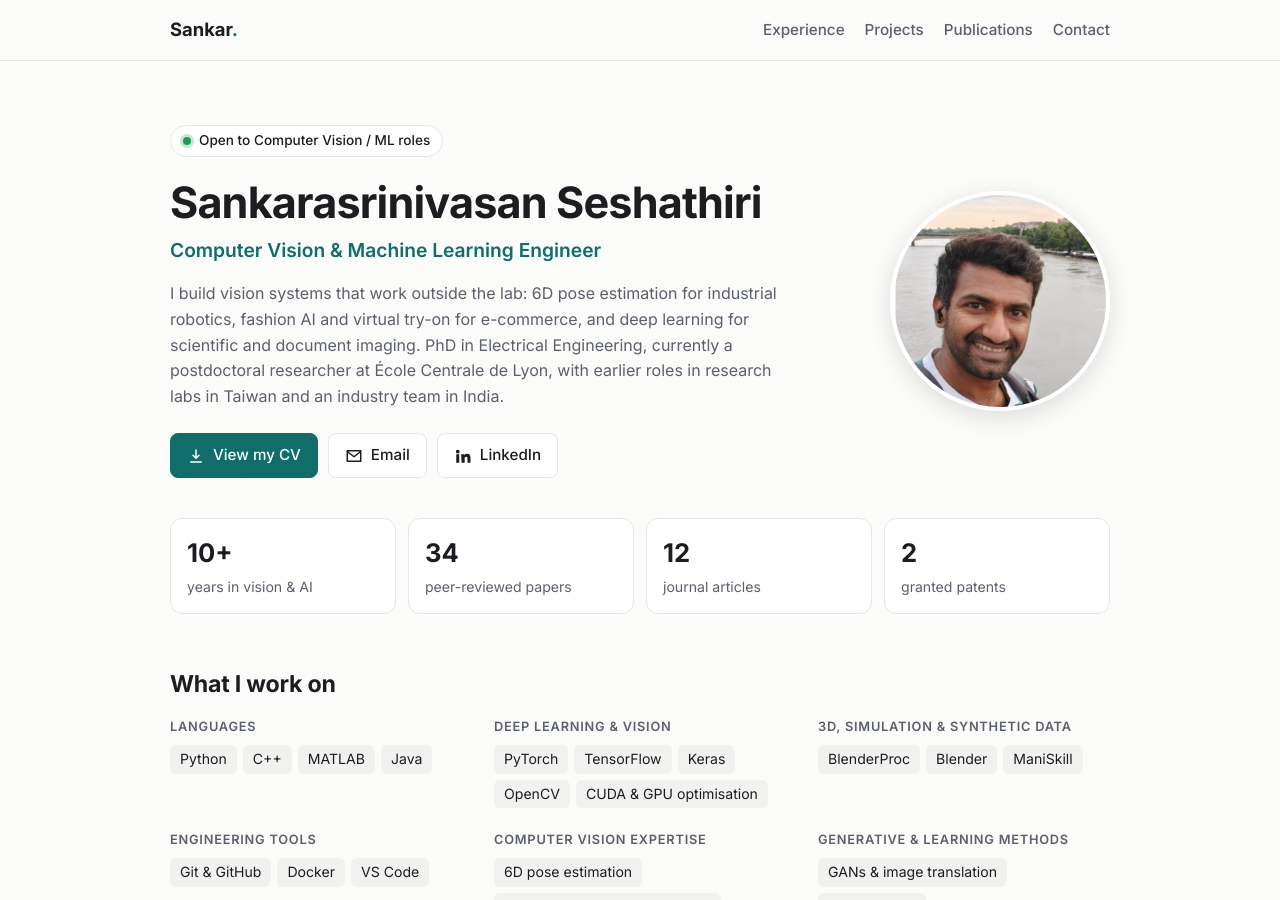
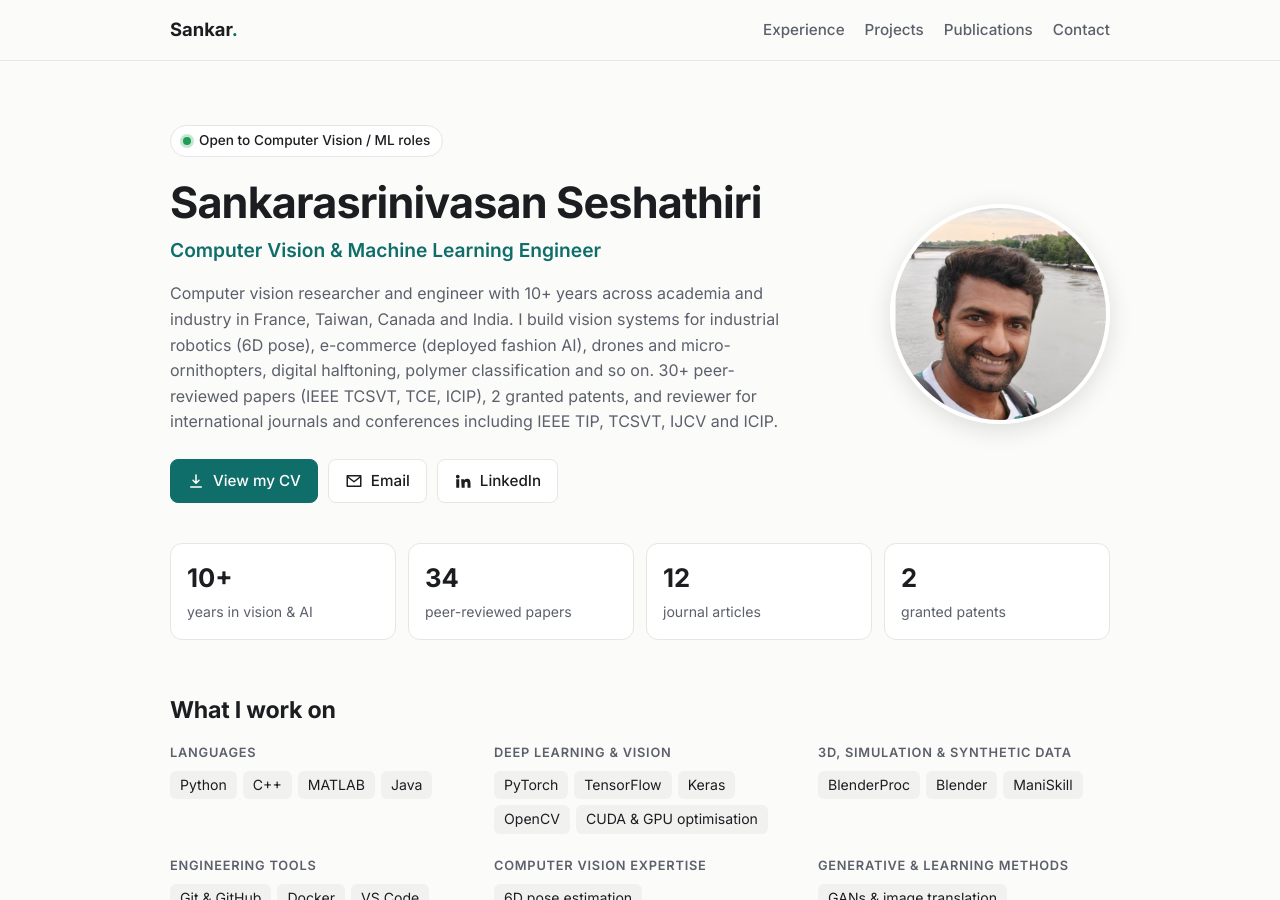
Before and after one commit to SankarSrin/sankarsrin.github.io, a Jekyll site: the page built from index.html, in a window 1280 px wide and 900 px high. Built offline with Jekyll 4.4.1, drawn with Linux system fonts in a browser that asks for light colours.

Commit message:
Revise personal description in index.html
Updated the personal description to highlight experience and achievements in computer vision research and engineering.

```diff
--- a/index.html
+++ b/index.html
@@ -13,10 +13,7 @@
     <h1>{{ site.title }}</h1>
     <p class="headline">{{ site.headline }}</p>
     <p class="lede">
-      I build vision systems that work outside the lab: 6D pose estimation for industrial robotics,
-      fashion AI and virtual try-on for e-commerce, and deep learning for scientific and document imaging.
-      PhD in Electrical Engineering, currently a postdoctoral researcher at École Centrale de Lyon, with earlier
-      roles in research labs in Taiwan and an industry team in India.
+     Computer vision researcher and engineer with 10+ years across academia and industry in France, Taiwan, Canada and India. I build vision systems for industrial robotics (6D pose), e-commerce (deployed fashion AI), drones and micro-ornithopters, digital halftoning, polymer classification and so on. 30+ peer-reviewed papers (IEEE TCSVT, TCE, ICIP), 2 granted patents, and reviewer for international journals and conferences including IEEE TIP, TCSVT, IJCV and ICIP.
     </p>
     <div class="cta">
       {% if site.cv_file != "" %}<a class="btn primary" href="{{ site.cv_file | relative_url }}" target="_blank" rel="noopener">{% include icon.html name="download" %}View my CV</a>{% endif %}
```
